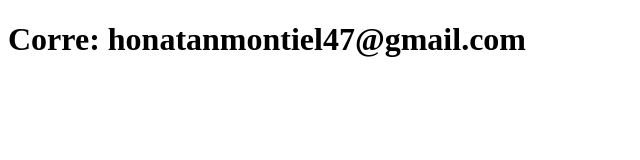
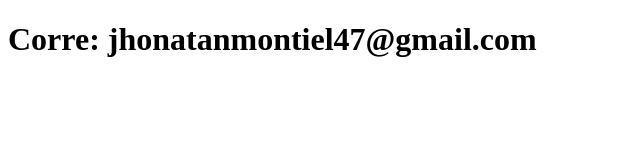
Before and after one commit to JavoxT3/sistema-de-registro, a plain HTML site: page contacto.html in a window 1280 px wide. Shown: the whole page, without its empty margins (0-640 px from the left). Drawn offline with Linux system fonts and the light colour scheme.

```diff
--- a/contacto.html
+++ b/contacto.html
@@ -6,6 +6,6 @@
     <title>Contacto</title>
 </head>
 <body>
-    <h1>Corre: honatanmontiel47@gmail.com</h1>
+    <h1>Corre: jhonatanmontiel47@gmail.com</h1>
 </body>
 </html>
```
